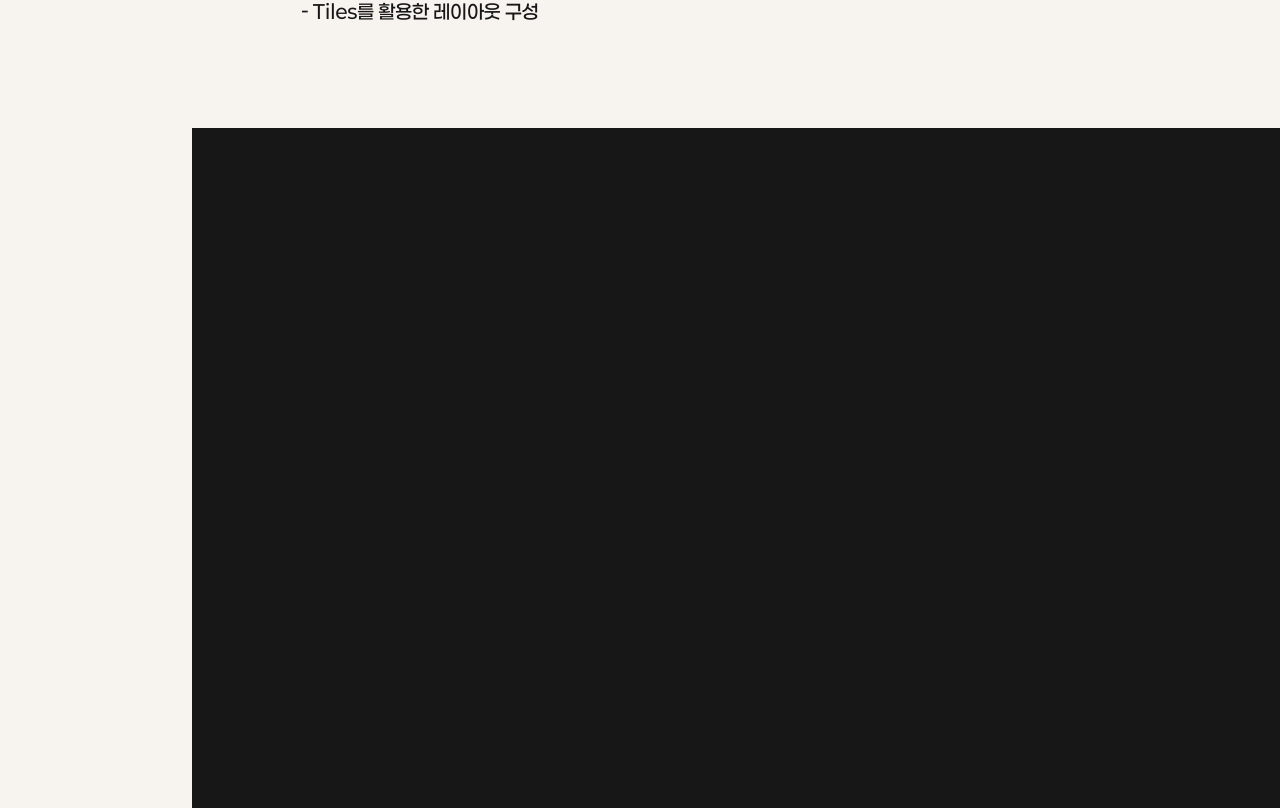
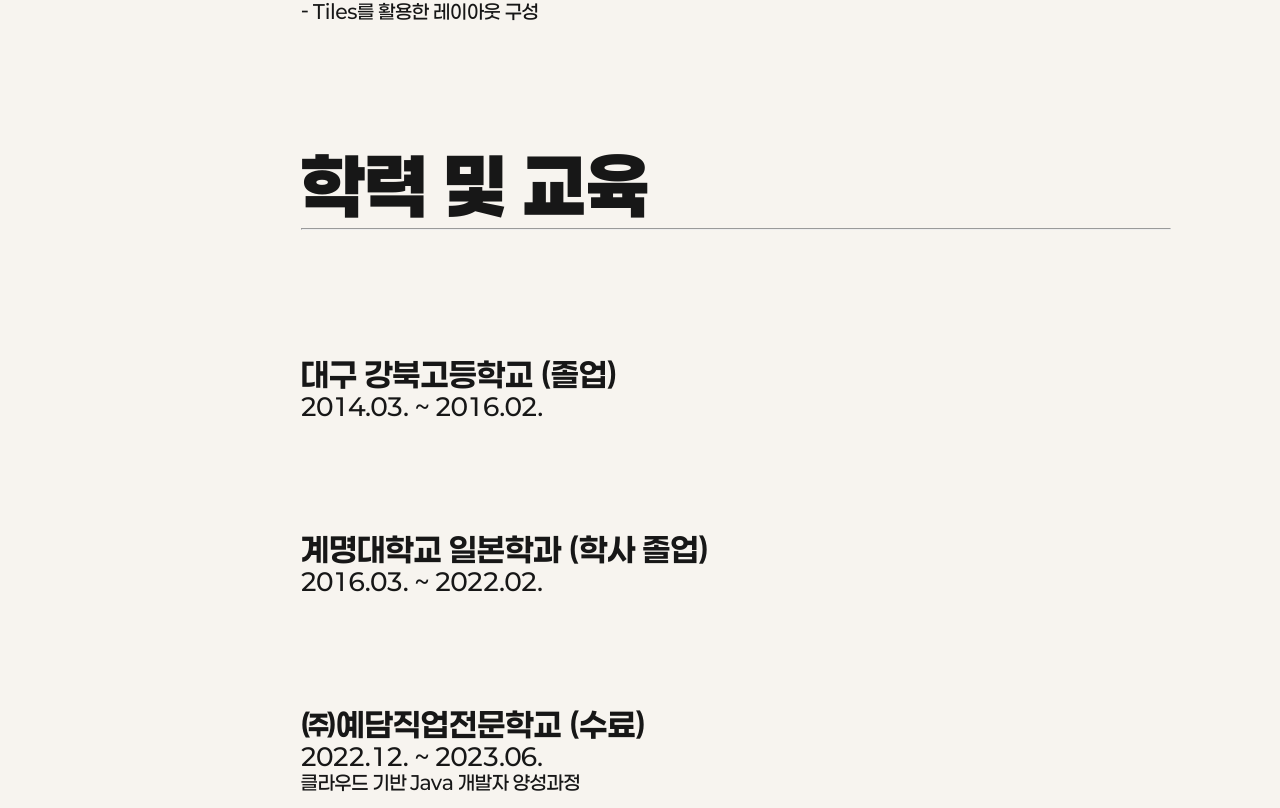
Before and after one commit to san1313/popol, a Next.js app: page / in a window 1280 px wide. Shown: the part 3072-3880 px from the top of the page. Built offline with nearby package versions, Linux system fonts and the light colour scheme.

Commit message:
docs(Education): 학력 및 교육란 내용 추가

```diff
--- a/src/component/content.tsx
+++ b/src/component/content.tsx
@@ -159,7 +159,8 @@ export default function Content(props: {
             <h1>프로젝트<hr /></h1>
             <div className={style.flexContainer}>
               <div className={style.flexContainer}>
-                <h2>■ <a href={"https://github.com/san1313/PenService"}>PenService - 볼펜공장 MES 시스템</a></h2>
+                <h2>■ <a
+                  href={"https://github.com/san1313/PenService"}>PenService - 볼펜공장 MES 시스템</a></h2>
                 <h3>개발 기간 : 2023.04.19. ~ 2023.06.14.</h3>
                 <h3>개발 환경 : SpringBoot, Oracle, AWS, Ubuntu, Maven, ThymeLeaf</h3>
                 <h3>사용 언어 : Java, HTML5, CSS, JavaScript</h3>
@@ -198,8 +199,27 @@ export default function Content(props: {
             </div>
           </article>
         </div>
-        <div className={`${style.article} ${style.test}`} id={'education'} data-idx={4}></div>
-        <div className={`${style.article} ${style.test2}`} id={'certificate'} data-idx={5}></div>
+        <div className={`${style.article}`} id={'education'} data-idx={4}>
+          <article>
+            <h1>학력 및 교육<hr /></h1>
+            <div className={style.flexContainer}>
+              <div>
+                <h2>대구 강북고등학교 (졸업)</h2>
+                <h3>2014.03. ~ 2016.02.</h3>
+              </div>
+              <div>
+                <h2>계명대학교 일본학과 (학사 졸업)</h2>
+                <h3>2016.03. ~ 2022.02.</h3>
+              </div>
+              <div>
+                <h2>㈜예담직업전문학교 (수료)</h2>
+                <h3>2022.12. ~ 2023.06.</h3>
+                <p style={{marginTop:0}}>클라우드 기반 Java 개발자 양성과정</p>
+              </div>
+            </div>
+          </article>
+        </div>
+        <div className={`${style.article}`} id={'certificate'} data-idx={5}></div>
       </div>
     </>
   )
```
